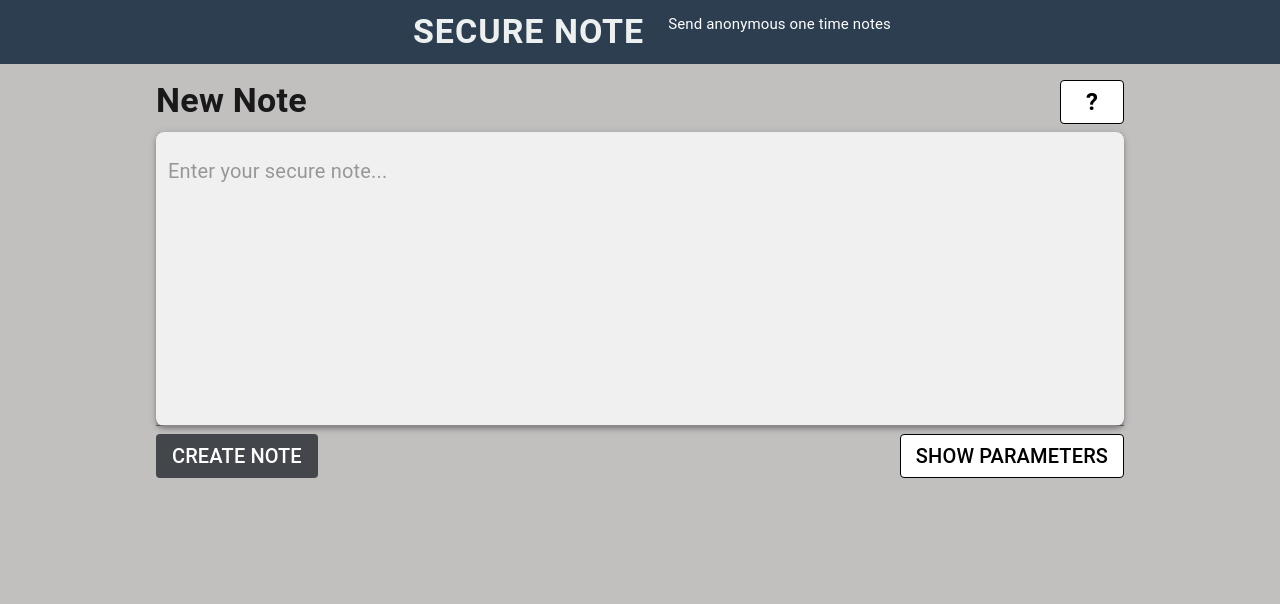
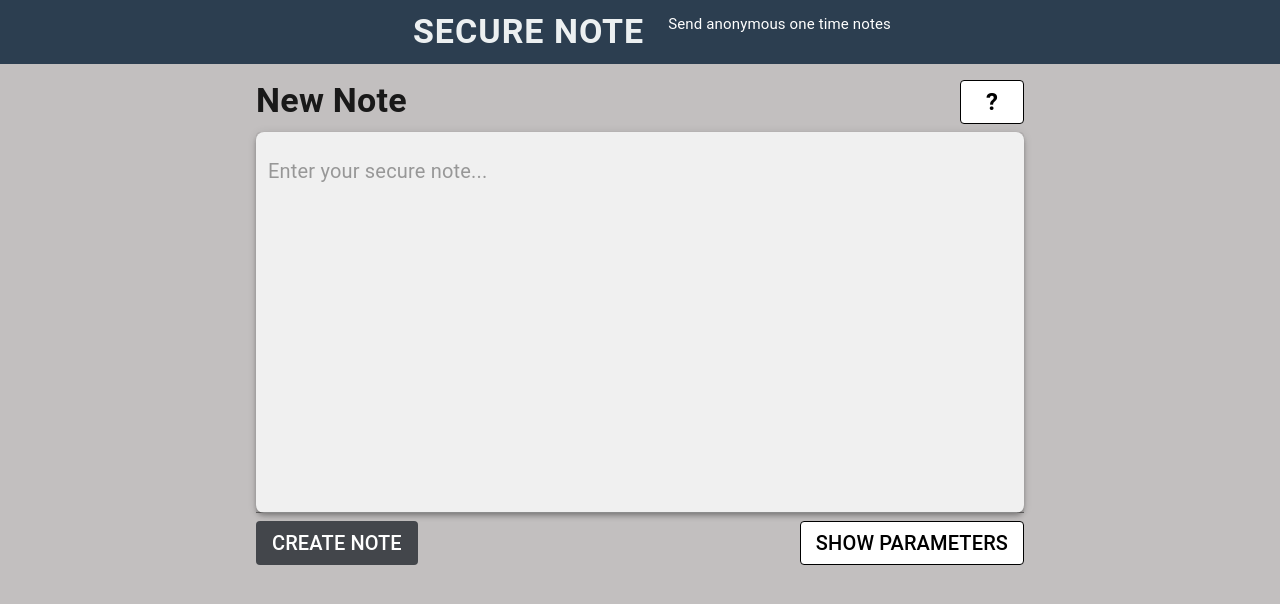
Before and after one commit to Tabbie05/Secure_note_frontend, a React (Vite) app in the folder client/: page / in a window 1280 px wide. Shown: the top 604 px of the page. Built offline with nearby package versions, Linux system fonts and the light colour scheme; some icons are missing.

Commit message:
feat : created full ui

```diff
--- a/client/src/Components/Main.jsx
+++ b/client/src/Components/Main.jsx
@@ -34,7 +34,7 @@ function Main() {
           alignItems: "center",
           gap: 1,
           width: "100%",
-          maxWidth: 1000,
+          maxWidth: 800,
           px: 2,
         }}
       >
@@ -101,7 +101,7 @@ function Main() {
           placeholder="Enter your secure note..."
           multiline
           variant="filled"
-          rows={9}
+          rows={12}
           sx={{
             width: "100%",
             backgroundColor: "#ffffffff",
```
